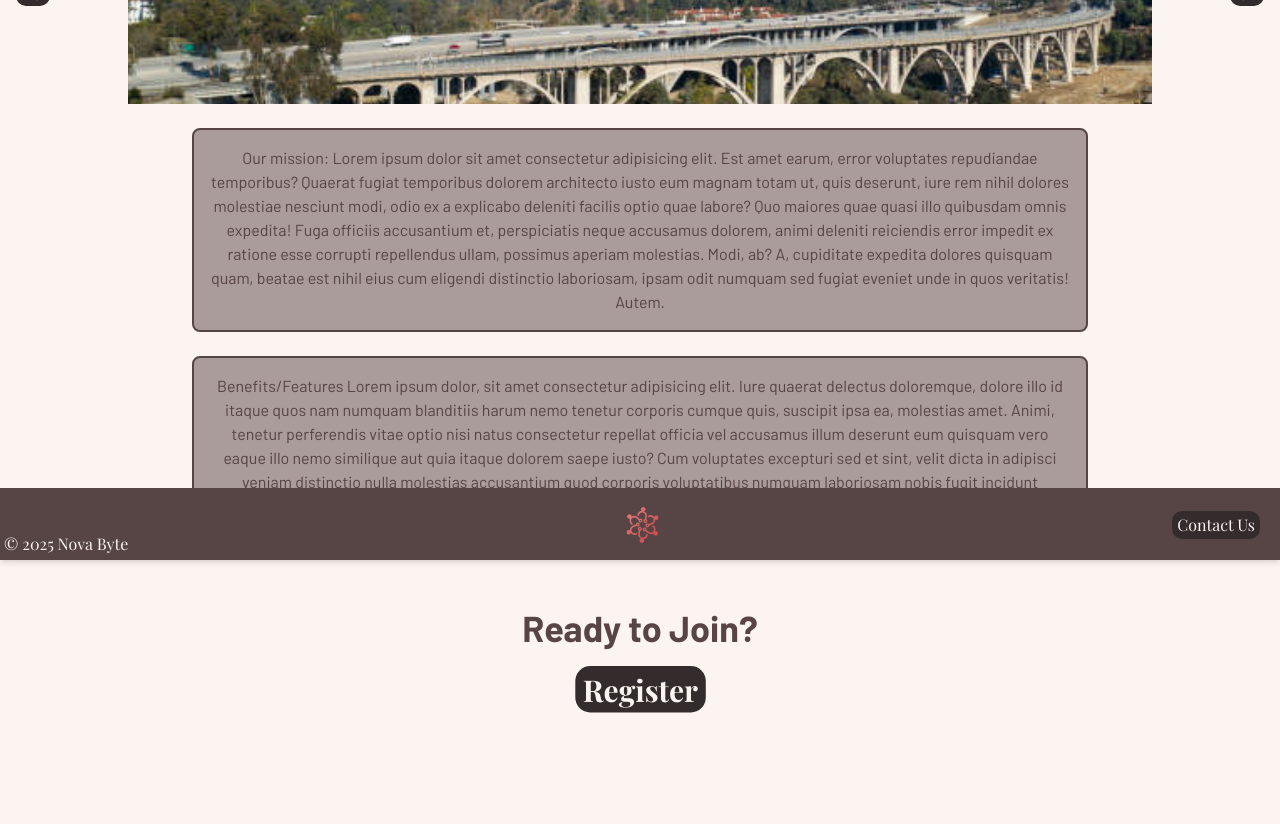
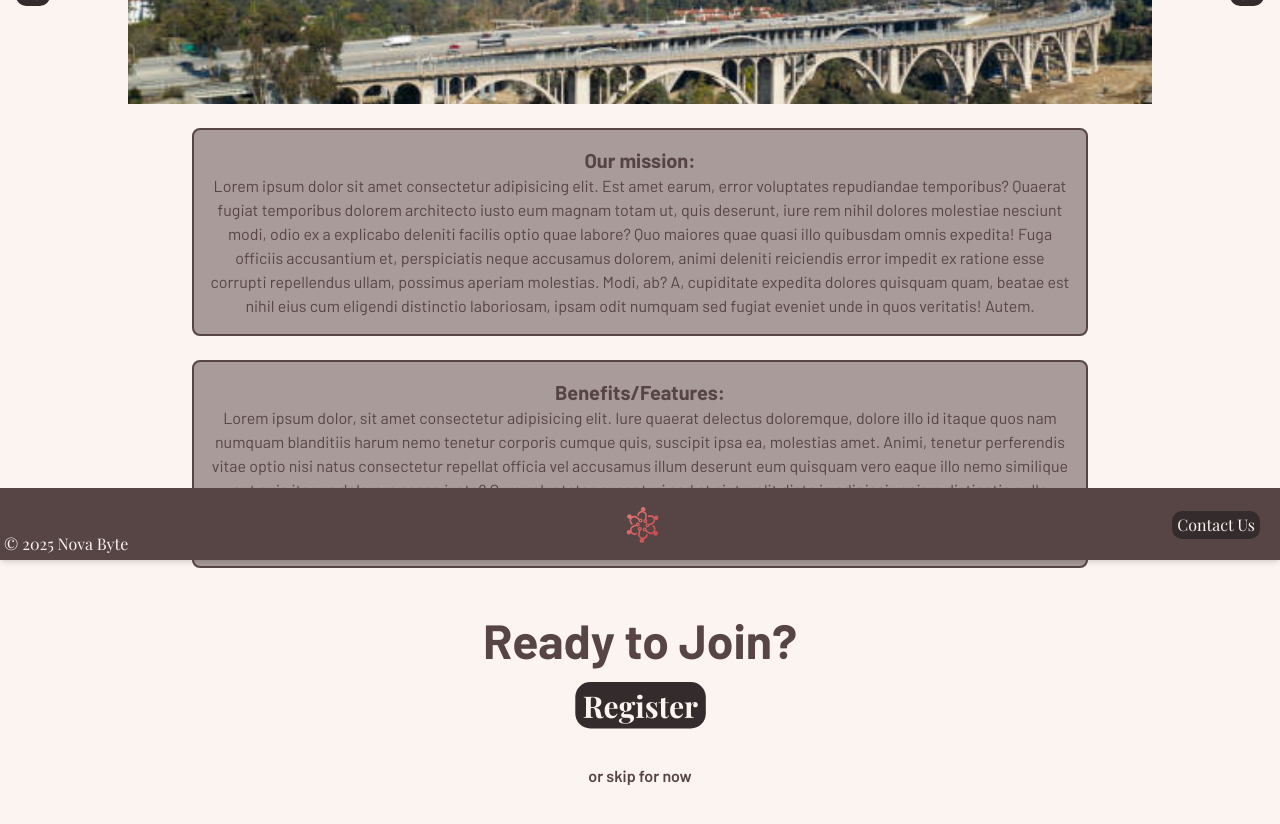
Before and after one commit to NovaByte-CS4800-Group-2/pyro, a Next.js app in the folder client/: page / in a window 1280 px wide. Shown: the part 240-1064 px from the top of the page. Built offline with nearby package versions, Linux system fonts and the light colour scheme; no server answers; sample sign-in values are in the browser's storage; a web font is replaced by a local one.

Commit message:
minor edits

```diff
--- a/client/app/page.tsx
+++ b/client/app/page.tsx
@@ -1,5 +1,6 @@
 "use client";
 
+import Link from "next/link";
 import Button from "./ui/button";
 import { EmblaCarousel } from "./ui/carousel";
 
@@ -20,15 +21,22 @@ export default function Landing() {
         <EmblaCarousel />
       </div>
 
-      <ContentBox>Our mission: Lorem ipsum dolor sit amet consectetur adipisicing elit. Est amet earum, error voluptates repudiandae temporibus? Quaerat fugiat temporibus dolorem architecto iusto eum magnam totam ut, quis deserunt, iure rem nihil dolores molestiae nesciunt modi, odio ex a explicabo deleniti facilis optio quae labore? Quo maiores quae quasi illo quibusdam omnis expedita! Fuga officiis accusantium et, perspiciatis neque accusamus dolorem, animi deleniti reiciendis error impedit ex ratione esse corrupti repellendus ullam, possimus aperiam molestias. Modi, ab? A, cupiditate expedita dolores quisquam quam, beatae est nihil eius cum eligendi distinctio laboriosam, ipsam odit numquam sed fugiat eveniet unde in quos veritatis! Autem.</ContentBox>
-      <ContentBox>Benefits/Features Lorem ipsum dolor, sit amet consectetur adipisicing elit. Iure quaerat delectus doloremque, dolore illo id itaque quos nam numquam blanditiis harum nemo tenetur corporis cumque quis, suscipit ipsa ea, molestias amet. Animi, tenetur perferendis vitae optio nisi natus consectetur repellat officia vel accusamus illum deserunt eum quisquam vero eaque illo nemo similique aut quia itaque dolorem saepe iusto? Cum voluptates excepturi sed et sint, velit dicta in adipisci veniam distinctio nulla molestias accusantium quod corporis voluptatibus numquam laboriosam nobis fugit incidunt aspernatur reiciendis, ullam quae! Temporibus, dolor earum excepturi sint odio, nesciunt eligendi vero voluptas ullam iste fuga inventore natus.</ContentBox>
+      <ContentBox><h3 className="text-xl font-bold">Our mission:</h3>
+      Lorem ipsum dolor sit amet consectetur adipisicing elit. Est amet earum, error voluptates repudiandae temporibus? Quaerat fugiat temporibus dolorem architecto iusto eum magnam totam ut, quis deserunt, iure rem nihil dolores molestiae nesciunt modi, odio ex a explicabo deleniti facilis optio quae labore? Quo maiores quae quasi illo quibusdam omnis expedita! Fuga officiis accusantium et, perspiciatis neque accusamus dolorem, animi deleniti reiciendis error impedit ex ratione esse corrupti repellendus ullam, possimus aperiam molestias. Modi, ab? A, cupiditate expedita dolores quisquam quam, beatae est nihil eius cum eligendi distinctio laboriosam, ipsam odit numquam sed fugiat eveniet unde in quos veritatis! Autem.</ContentBox>
+      <ContentBox><h3 className="text-xl font-bold">Benefits/Features:</h3>
+      Lorem ipsum dolor, sit amet consectetur adipisicing elit. Iure quaerat delectus doloremque, dolore illo id itaque quos nam numquam blanditiis harum nemo tenetur corporis cumque quis, suscipit ipsa ea, molestias amet. Animi, tenetur perferendis vitae optio nisi natus consectetur repellat officia vel accusamus illum deserunt eum quisquam vero eaque illo nemo similique aut quia itaque dolorem saepe iusto? Cum voluptates excepturi sed et sint, velit dicta in adipisci veniam distinctio nulla molestias accusantium quod corporis voluptatibus numquam laboriosam nobis fugit incidunt aspernatur reiciendis, ullam quae! Temporibus, dolor earum excepturi sint odio, nesciunt eligendi vero voluptas ullam iste fuga inventore natus.</ContentBox>
 
-      <div className="mt-12 text-4xl font-bold">Ready to Join?</div>
+      <div className="mt-12 text-5xl font-bold">Ready to Join?</div>
 
       <nav className="justify-end items-center p-7 gap-2 font-bold text-xl scale-150">
         <Button label="Register" link="/register" />
       </nav>
 
+      <div className="text-l font-normal">
+        <Link href="/dashboard" className="font-semibold hover:underline text-[--dark-brown] inline-block px-4 py-4">
+          or skip for now
+        </Link>
+      </div>
     </div>
   );
 }
```
